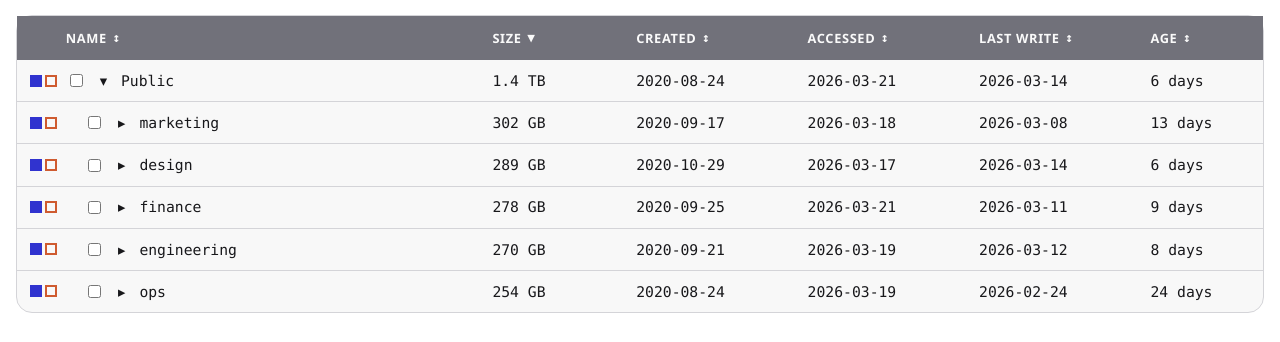
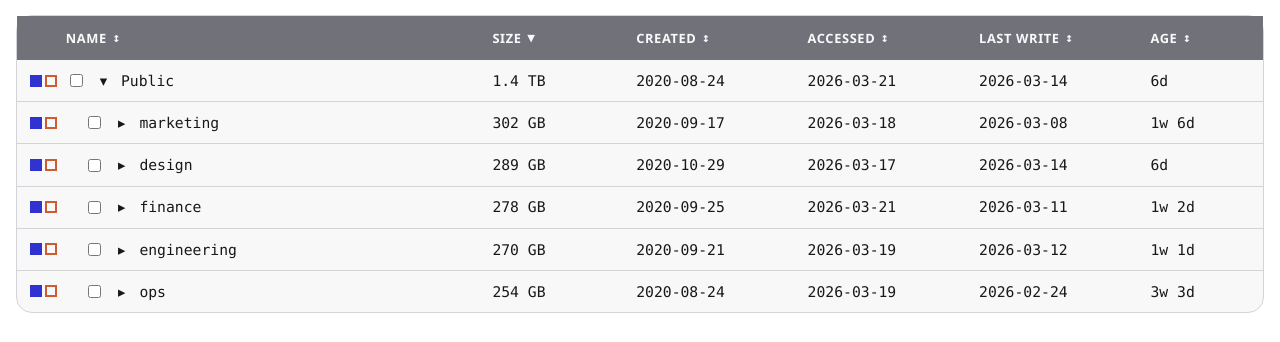
Before and after one commit to rikardronnkvist/ByteSift, a React (Vite) app: page / in a window 1280 px wide. Both pictures are taken after a click on the button "Load Sample". Shown: the part 591-933 px from the top of the page. Built offline with nearby package versions, Linux system fonts and the light colour scheme.

Commit message:
Abbreviate age column units

```diff
--- a/src/App.tsx
+++ b/src/App.tsx
@@ -80,6 +80,38 @@ const ageInDays = (dateIso: string): number => {
   }
   const now = Date.now()
   return Math.max(0, Math.floor((now - modified) / (1000 * 60 * 60 * 24)))
+}
+
+const formatAge = (days: number): string => {
+  if (days <= 0) {
+    return 'today'
+  }
+
+  const units = [
+    { label: 'y', value: 365 },
+    { label: 'mo', value: 30 },
+    { label: 'w', value: 7 },
+    { label: 'd', value: 1 },
+  ]
+
+  let remaining = days
+  const parts: string[] = []
+
+  for (const unit of units) {
+    if (parts.length >= 2) {
+      break
+    }
+
+    const count = Math.floor(remaining / unit.value)
+    if (count <= 0) {
+      continue
+    }
+
+    parts.push(`${count}${unit.label}`)
+    remaining -= count * unit.value
+  }
+
+  return parts.join(' ')
 }
 
 const getNodeLastWriteTime = (node: ScanNode): string => node.LastWriteTime ?? node.modifiedAt
@@ -1116,7 +1148,7 @@ function App() {
           <span>{formatDisplayDate(getNodeCreationTime(node))}</span>
           <span>{formatDisplayDate(getNodeLastAccessTime(node))}</span>
           <span>{formatDisplayDate(rowState.lastWriteTime)}</span>
-          <span>{rowState.ageDays} days</span>
+          <span>{formatAge(rowState.ageDays)}</span>
         </div>
       )
     })
```
